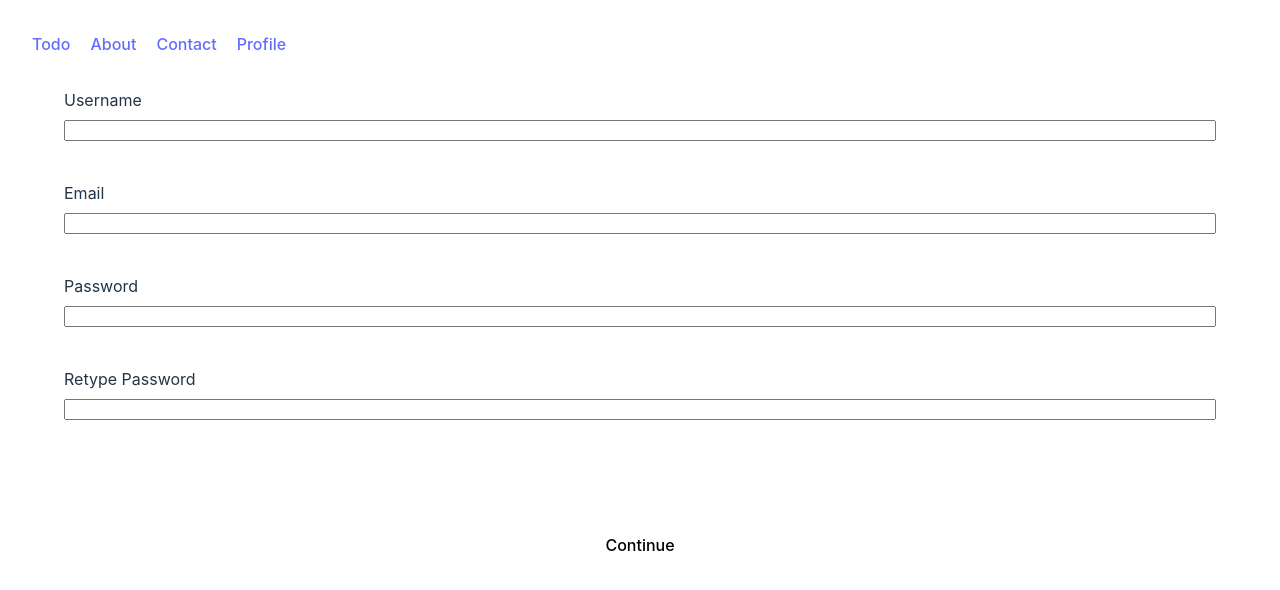
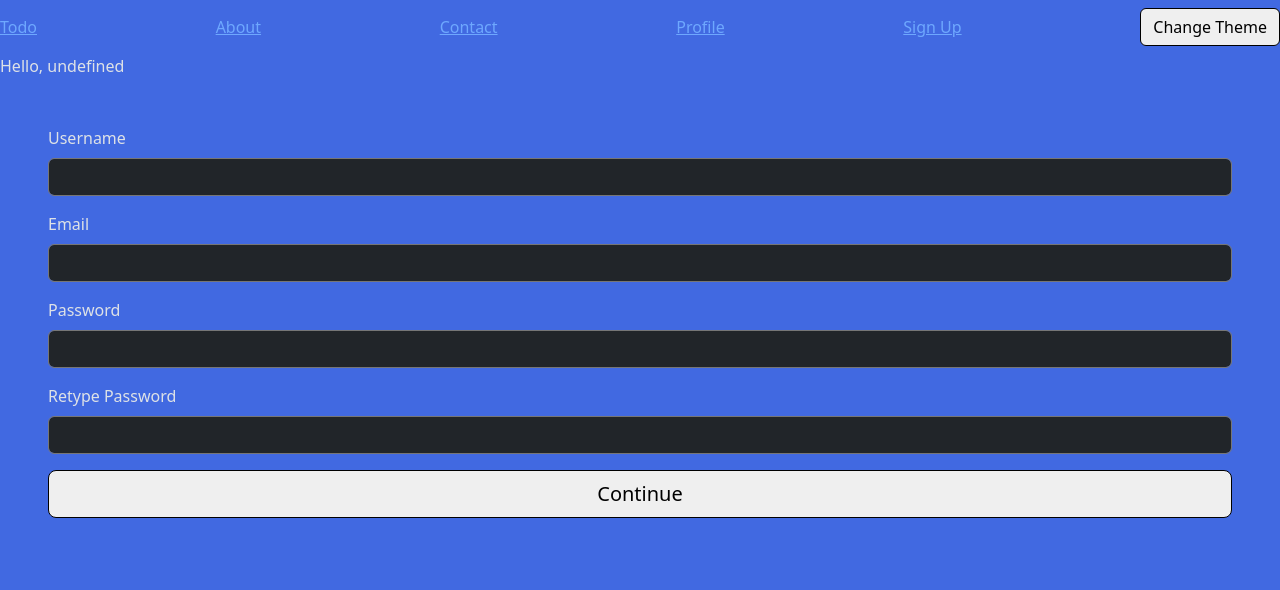
Before and after one commit to Onred/todo-list, a React (Vite) app: page /signup in a window 1280 px wide. Shown: the top 590 px of the page. Built offline with nearby package versions, Linux system fonts and the light colour scheme.

Commit message:
Bootstrap Fun

```diff
--- a/index.html
+++ b/index.html
@@ -1,5 +1,5 @@
 <!doctype html>
-<html lang="en">
+<html lang="en" data-bs-theme="dark">
   <head>
     <meta charset="UTF-8" />
     <meta name="viewport" content="width=device-width, initial-scale=1.0" />
--- a/package.json
+++ b/package.json
@@ -13,6 +13,7 @@
     "axios": "^1.7.7",
     "jwt-decode": "^4.0.0",
     "react": "^18.3.1",
+    "react-bootstrap": "^2.10.6",
     "react-dom": "^18.3.1",
     "react-router-dom": "^7.0.1"
   },
--- a/src/App.jsx
+++ b/src/App.jsx
@@ -1,12 +1,13 @@
 import { useEffect, useState } from 'react'
-import './App.css'
+// import './App.css'
+import './theme.css'
 import NavBar from './components/NavBar'
 import { Outlet } from 'react-router-dom'
 import { AuthContext } from './Contexts';
 import { jwtDecode } from 'jwt-decode';
 
 function App() {
-  const [userData, setUserData] = useState(null);
+  const [userData, setUserData] = useState({});
 
   useEffect(app_mounted, [])
 
@@ -19,6 +20,7 @@ function App() {
 
       // decode it,
       let decoded_jwt = jwtDecode(jwt);
+      console.log(decoded_jwt)
 
       // make sure it is not expired,
       if(decoded_jwt.exp > Date.now() / 1000) {
@@ -31,11 +33,20 @@ function App() {
 
   return (
     <>
+      <link
+        rel="stylesheet"
+        href="https://cdn.jsdelivr.net/npm/bootstrap@5.3.2/dist/css/bootstrap.min.css"
+        integrity="sha384-T3c6CoIi6uLrA9TneNEoa7RxnatzjcDSCmG1MXxSR1GAsXEV/Dwwykc2MPK8M2HN"
+        crossOrigin="anonymous"
+      />
+      <div className="page-wrapper">
       <AuthContext.Provider value={userData}>
         <NavBar/>
         <Outlet/>
       </AuthContext.Provider>
+      </div>
     </>
+
   )
 }
 
--- a/src/Contexts.js
+++ b/src/Contexts.js
@@ -1,5 +1,5 @@
 import { createContext } from "react";
 
 export const PageContext = createContext(null);
-export const AuthContext = createContext(null);
+export const AuthContext = createContext({});
 export const ThemeContext = createContext("light");
--- a/src/components/NavBar.jsx
+++ b/src/components/NavBar.jsx
@@ -1,10 +1,21 @@
 import React, { useContext } from 'react'
 import { NavLink } from 'react-router-dom'
 import { AuthContext } from '../Contexts'
+import { Button } from 'react-bootstrap';
+
 
 
 export default function NavBar() {
   const userData = useContext(AuthContext);
+
+  function changeTheme() {
+    let current_theme = document.documentElement.getAttribute("data-bs-theme")
+    if(current_theme === "dark") {
+      document.documentElement.setAttribute("data-bs-theme", "light")
+    } else {
+      document.documentElement.setAttribute("data-bs-theme", "dark")
+    }
+  }
 
   return (
     <>
@@ -15,6 +26,7 @@ export default function NavBar() {
         <NavLink to={"/contact"}>Contact</NavLink>
         <NavLink to={"/profile"}>Profile</NavLink>
         <NavLink to={"/signup"}>Sign Up</NavLink>
+        <Button onClick={() => changeTheme()}>Change Theme</Button>
       </div>
       <div>{userData ? "Hello, " + userData.username : null}</div>
     </div>
--- a/src/components/PrivateRoute.jsx
+++ b/src/components/PrivateRoute.jsx
@@ -7,7 +7,7 @@ export default function PrivateRoute() {
 
   function isSignedIn() {
     // Logic and if statments and other checks to see if we are actually logged in.
-    if(userData) {
+    if(userData.id) {
       return true;
     } else {
       return false;
--- a/src/components/SignUp/SignUp.css
+++ b/src/components/SignUp/SignUp.css
@@ -1,9 +1,3 @@
-.card {
-    display: flex;
-    flex-direction: column;
-    gap: 0.5em;
+.error-text {
+    color: #f38ba8;
 }
-
-.card > *:last-child {
-    margin-top: 2em;
-}
--- a/src/components/SignUp/SignUp.jsx
+++ b/src/components/SignUp/SignUp.jsx
@@ -1,8 +1,10 @@
 import React, { useState } from 'react'
 import './SignUp.css'
-import Button from '../../common/Button'
+// import Button from '../../common/Button'
 import axios from 'axios';
 import { useNavigate } from 'react-router-dom';
+import { Card, Form, Button } from 'react-bootstrap';
+
 
 export default function SignUp() {
   const [signUpInfo, setSignUpInfo] = useState({
@@ -117,45 +119,64 @@ export default function SignUp() {
 
   return (
     <>
-    <div className="card">
-      <label htmlFor="username">Username</label>
-      <input
-        id="username"
+    <Form className="m-5">
+      <Form.Group className="mb-3" controlId="formUsername">
+        <Form.Label>Username</Form.Label>
+        <Form.Control
           type="text"
           onChange={(e) => setSignUpInfo({...signUpInfo, username: e.target.value})}
           onBlur={(e) => checkValidUsername(e.target.value)}
         />
-      <div className="error-text line-height">{errUsername}</div>
+        <Form.Text>
+          <div className="error-text">{errUsername}</div>
+        </Form.Text>
+      </Form.Group>
 
-      <label htmlFor="email">Email</label>
-      <input
-        id="email"
+      <Form.Group className="mb-3" controlId="formEmail">
+        <Form.Label>Email</Form.Label>
+        <Form.Control
           type="text"
           onChange={(e) => setSignUpInfo({...signUpInfo, email: e.target.value})}
           onBlur={(e) => checkValidEmail(e.target.value)}
         />
-      <div className="error-text line-height">{errEmail}</div>
+        <Form.Text>
+        <div className="error-text">{errEmail}</div>
+        </Form.Text>
+      </Form.Group>
 
-      <label htmlFor="password">Password</label>
-      <input
-        id="password"
+      <Form.Group className="mb-3" controlId="formPassword">
+        <Form.Label>Password</Form.Label>
+        <Form.Control
           type="password"
           onChange={(e) => setSignUpInfo({...signUpInfo, password: e.target.value})}
           onBlur={() => checkPasswordMatch()}
         />
-      <div className="line-height"></div>
-      <label htmlFor="confirm_pw">Retype Password</label>
-      <input
-        id="confirm_pw"
+      </Form.Group>
+
+      <Form.Group className="mb-3" controlId="formConfirm">
+        <Form.Label>Retype Password</Form.Label>
+        <Form.Control
           type="password"
           onChange={(e) => setSignUpInfo({...signUpInfo, confirm_pw: e.target.value})}
           onBlur={() => checkPasswordMatch()}
         />
-      <div className="error-text line-height">{errPassword}</div>
+        <Form.Text>
+        <div className="error-text">{errPassword}</div>
+        </Form.Text>
+      </Form.Group>
+      <div className="d-grid">
+        <Button
+          variant="secondary"
+          size="lg"
+          onClick={() => handleClick()}
+        >
+          Continue
+        </Button>
+      </div>
 
-      <div className="error-text line-height">{errButton}</div>
-      <Button text="Continue" onClick={() => handleClick()} />
-    </div>
+    </Form>
+
+
 
 
     </>
--- /dev/null
+++ b/src/components/UserProfile.jsx
@@ -0,0 +1,21 @@
+import React, { useContext, useEffect, useState } from 'react'
+import { AuthContext } from '../Contexts'
+import { useParams } from 'react-router-dom';
+
+
+export default function UserProfile() {
+  // const [user, setUser] = useState({});
+  const userData = useContext(AuthContext);
+  const url_params = useParams()
+  console.log(url_params);
+
+  // useEffect(() => {
+  //   if(userData) {
+  //     setUser(userData)
+  //   }
+  // }, [userData]);
+
+  return (
+    <div>Hello, {url_params.username}. Your ID is {userData.id}</div>
+  )
+}
--- a/src/index.css
+++ b/src/index.css
@@ -3,7 +3,6 @@
   line-height: 1.5;
   font-weight: 400;
 
-  color-scheme: light dark;
   color: rgba(255, 255, 255, 0.87);
   background-color: #242424;
 
--- a/src/main.jsx
+++ b/src/main.jsx
@@ -1,7 +1,7 @@
 import { createContext, StrictMode } from 'react'
 import { createRoot } from 'react-dom/client'
 import { BrowserRouter as Router, createBrowserRouter, RouterProvider, Route, Routes } from 'react-router-dom'
-import './index.css'
+// import './index.css'
 // import './App.css'
 import Todo from './components/Todo/Todo.jsx'
 import SignUp from './components/SignUp/SignUp.jsx'
@@ -15,6 +15,7 @@ import Button from './common/Button.jsx'
 import { PageContext, AuthContext } from './Contexts.js';
 import SignIn from './components/SignIn/SignIn.jsx'
 import PrivateRoute from './components/PrivateRoute.jsx'
+import UserProfile from './components/UserProfile.jsx'
 
 // const pages = [
 //   {
@@ -65,6 +66,7 @@ createRoot(document.getElementById('root')).render(
             <Route path="/about" element={<About/>}/>
             <Route path="/contact" element={<Contact/>}/>
             <Route path="/profile" element={<Profile/>}/>
+            <Route path="/profile/:username" element={<UserProfile/>}/>
           </Route>
           <Route path="/signup" element={<SignUp/>}/>
           <Route path="/login" element={<SignIn/>}/>
--- /dev/null
+++ b/src/theme.css
@@ -0,0 +1,4 @@
+.page-wrapper {
+    background-color: royalblue;
+    height: 100vh;
+}
```
Also changed, not shown: 1 other file (tests, documents, lock files or other folders). Lines whose indentation alone changed are shown as unchanged.
